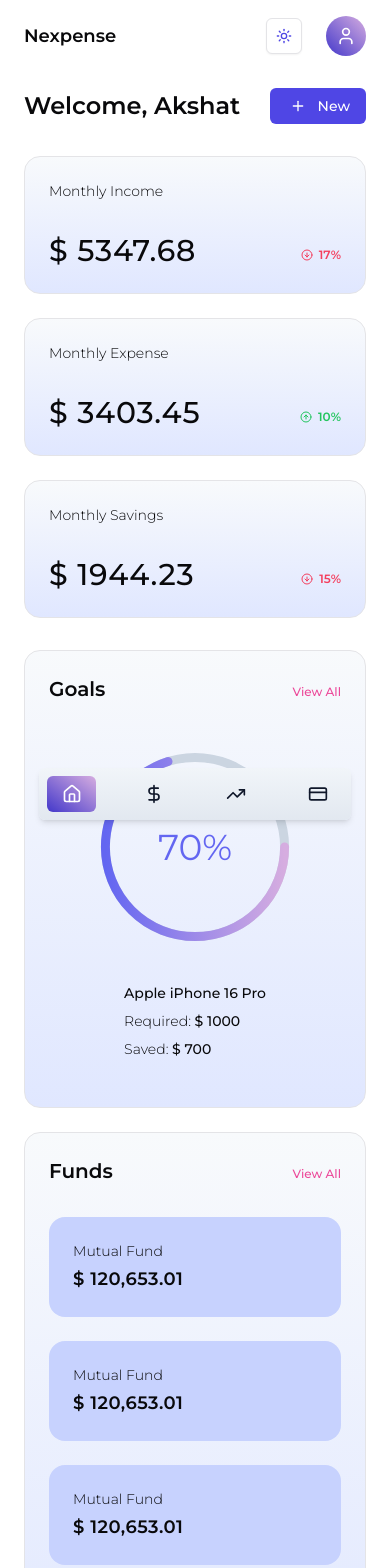
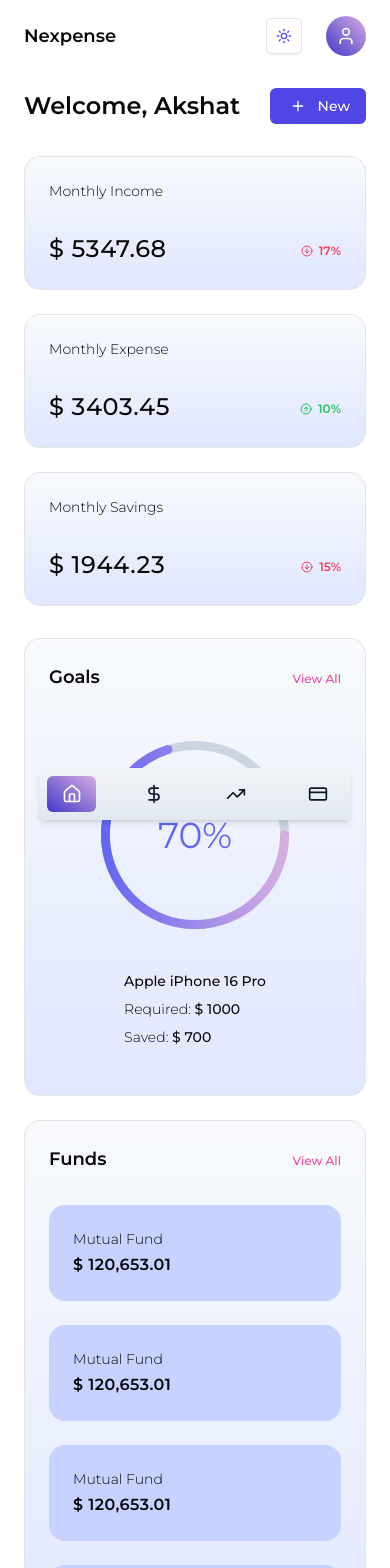
Before and after one commit to AkshatJha21/personal-finance, a Next.js app: page / in a window 390 px wide. Shown: the top 1568 px of the page. Built offline with nearby package versions, Linux system fonts and the light colour scheme.

Commit message:
phone responsive

```diff
--- a/components/custom/DashboardGrid.tsx
+++ b/components/custom/DashboardGrid.tsx
@@ -25,7 +25,7 @@ const DashboardGrid = () => {
                     <div className="flex flex-col gap-y-8 border rounded-2xl p-6 dark:border-neutral-500 bg-gradient-to-t dark:bg-gradient-to-b from-indigo-100 to-slate-50 dark:from-neutral-950 dark:to-white/5">
                         <p className="text-sm font-light">Monthly Income</p>
                         <div className="flex items-baseline justify-between">
-                            <p className="text-3xl font-medium tracking-wide">$ 5347.68</p>
+                            <p className="text-2xl md:text-3xl font-medium tracking-wide">$ 5347.68</p>
                             <div className="flex items-center text-rose-500">
                                 <ArrowDownCircle className="h-3" />
                                 <p className="text-xs font-semibold">17%</p>
@@ -35,7 +35,7 @@ const DashboardGrid = () => {
                     <div className="flex flex-col gap-y-8 border rounded-2xl p-6 dark:border-neutral-500 bg-gradient-to-t dark:bg-gradient-to-b from-indigo-100 to-slate-50 dark:from-neutral-950 dark:to-white/5">
                         <p className="text-sm font-light">Monthly Expense</p>
                         <div className="flex items-baseline justify-between">
-                            <p className="text-3xl font-medium tracking-wide">$ 3403.45</p>
+                            <p className="text-2xl md:text-3xl font-medium tracking-wide">$ 3403.45</p>
                             <div className="flex items-center text-green-500">
                                 <ArrowUpCircle className="h-3" />
                                 <p className="text-xs font-semibold">10%</p>
@@ -45,7 +45,7 @@ const DashboardGrid = () => {
                     <div className="flex flex-col gap-y-8 border rounded-2xl p-6 dark:border-neutral-500 bg-gradient-to-t dark:bg-gradient-to-b from-indigo-100 to-slate-50 dark:from-neutral-950 dark:to-white/5">
                         <p className="text-sm font-light">Monthly Savings</p>
                         <div className="flex items-baseline justify-between">
-                            <p className="text-3xl font-medium tracking-wide">$ 1944.23</p>
+                            <p className="text-2xl md:text-3xl font-medium tracking-wide">$ 1944.23</p>
                             <div className="flex items-center text-rose-500">
                                 <ArrowDownCircle className="h-3" />
                                 <p className="text-xs font-semibold">15%</p>
@@ -56,14 +56,14 @@ const DashboardGrid = () => {
                 <div className="grid grid-cols-1 md:grid-cols-2 gap-6">
                     <div className="flex flex-col gap-y-8 border rounded-2xl p-6 dark:border-neutral-500 bg-gradient-to-t dark:bg-gradient-to-b from-indigo-100 to-slate-50 dark:from-neutral-950 dark:to-white/5">
                         <div className="flex items-baseline justify-between">
-                            <p className="text-xl font-semibold">Goals</p>
+                            <p className="text-lg md:text-xl font-semibold">Goals</p>
                             <button className="text-xs font-medium dark:text-pink-400 text-pink-500 hover:underline">View All</button>
                         </div>
                         <GoalChart />
                     </div>
                     <div className="flex flex-col gap-y-8 border rounded-2xl p-6 dark:border-neutral-500 bg-gradient-to-t dark:bg-gradient-to-b from-indigo-100 to-slate-50 dark:from-neutral-950 dark:to-white/5">
                         <div className="flex items-baseline justify-between">
-                            <p className="text-xl font-semibold">Funds</p>
+                            <p className="text-lg md:text-xl font-semibold">Funds</p>
                             <button className="text-xs font-medium dark:text-pink-400 text-pink-500 hover:underline">View All</button>
                         </div>
                         <div className="grid grid-cols-1 md:grid-cols-2 h-full gap-6">
@@ -76,13 +76,13 @@ const DashboardGrid = () => {
                 </div>
                 <div className="flex flex-col mt-6 border rounded-2xl p-6 dark:border-neutral-500 bg-gradient-to-t dark:bg-gradient-to-b from-indigo-100 to-slate-50 dark:from-neutral-950 dark:to-white/5">
                     <div className="flex w-full items-baseline justify-between">
-                        <p className="text-xl font-semibold">Spending Analytics</p>
+                        <p className="text-lg md:text-xl font-semibold">Spending Analytics</p>
                         <button className="text-xs font-medium dark:text-pink-400 text-pink-500 hover:underline">View All</button>
                     </div>
                     <PieChart />
                 </div>
             </div>
-            <div className="flex flex-col w-full md:w-[30%] items-center h-[85vh] p-6 border mt-6 md:mt-0 md:ml-6 rounded-2xl dark:border-neutral-500 bg-gradient-to-t dark:bg-gradient-to-b from-indigo-100 to-slate-50 dark:from-neutral-950 dark:to-white/5">
+            <div className="flex flex-col w-full md:w-[30%] items-center md:h-[85vh] p-6 border mt-6 md:mt-0 md:ml-6 rounded-2xl dark:border-neutral-500 bg-gradient-to-t dark:bg-gradient-to-b from-indigo-100 to-slate-50 dark:from-neutral-950 dark:to-white/5">
                 <Card />
                 <Options />
                 <TransactionHistory />
--- a/components/custom/fundcard.tsx
+++ b/components/custom/fundcard.tsx
@@ -4,7 +4,7 @@ export const FundCard = () => {
     return (
         <div className="flex flex-col items-start gap-y-1 bg-indigo-200 dark:bg-white/10 rounded-2xl p-6">
             <p className="text-sm font-light">Mutual Fund</p>
-            <p className="text-lg tracking-wide font-semibold">$ 120,653.01</p>
+            <p className="md:text-lg tracking-wide font-semibold">$ 120,653.01</p>
         </div>
     )
 }
--- a/components/custom/options.tsx
+++ b/components/custom/options.tsx
@@ -4,17 +4,17 @@ import { ArrowLeftRight, MoreHorizontal, SquareArrowRight } from "lucide-react"
 
 export const Options = () => {
     return (
-        <div className="flex w-full items-center justify-between py-8 gap-x-6 dark:text-slate-200">
+        <div className="flex w-full items-center h-[25%] justify-between py-6 md:py-8 gap-x-6 dark:text-slate-200">
             <button className="bg-purple-200 hover:bg-indigo-200 dark:bg-white/10 dark:hover:bg-white/15 transition-all rounded-full flex flex-col items-center justify-center gap-y-2 aspect-square w-[30%]">
-                <SquareArrowRight className="h-5"/>
+                <SquareArrowRight className="h-4 sm:h-5"/>
                 <p className="text-xs font-medium">Pay</p>
             </button>
             <button className="bg-purple-200 hover:bg-indigo-200 dark:bg-white/10 dark:hover:bg-white/15 transition-all rounded-full flex flex-col items-center justify-center gap-y-2 aspect-square w-[30%]">
-                <ArrowLeftRight className="h-5"/>
+                <ArrowLeftRight className="h-4 sm:h-5"/>
                 <p className="text-xs font-medium">Transfer</p>
             </button>
             <button className="bg-purple-200 hover:bg-indigo-200 dark:bg-white/10 dark:hover:bg-white/15 transition-all rounded-full flex flex-col items-center justify-center gap-y-2 aspect-square w-[30%]">
-                <MoreHorizontal className="h-5"/>
+                <MoreHorizontal className="h-4 sm:h-5"/>
                 <p className="text-xs font-medium">More</p>
             </button>
         </div>
--- a/components/custom/pieChart.tsx
+++ b/components/custom/pieChart.tsx
@@ -68,7 +68,7 @@ export const PieChart = () => {
   return (
     <div className="md:h-[400px] flex flex-col-reverse md:flex-row items-center justify-around py-6">
       <div className="flex flex-col pt-6 gap-y-2">
-        <p className="text-lg font-medium">{currentMonthData.month} 2024</p>
+        <p className="text-sm md:text-lg font-medium">{currentMonthData.month} 2024</p>
         <p className="text-sm font-light dark:text-slate-200">
           Earned: <span className="font-medium">$ {currentMonthData.earned}</span>
         </p>
```
